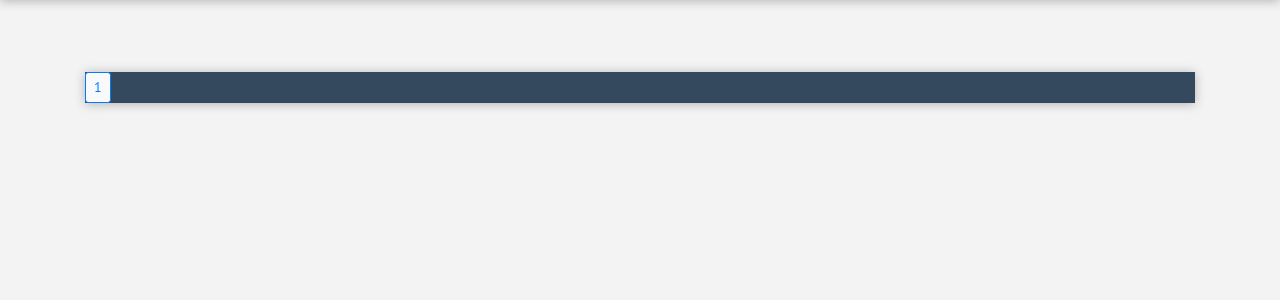
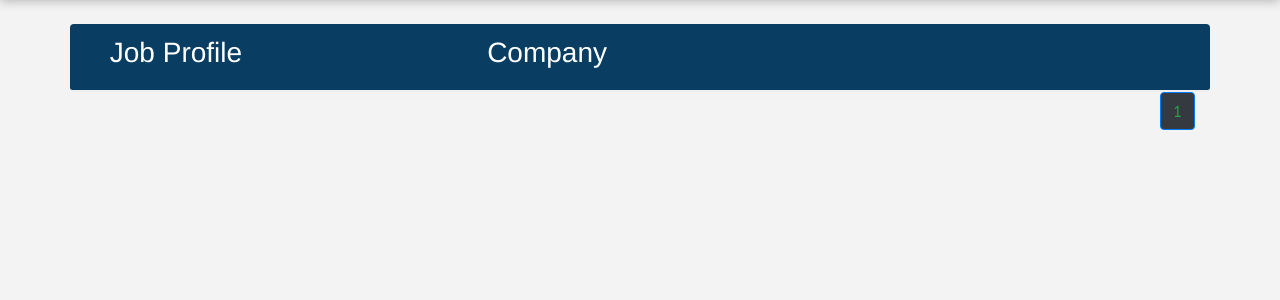
Before and after one commit to arc9693/IntReview, a Django app: page /ListResponses in a window 1280 px wide. Shown: the part 110-410 px from the top of the page. Run offline with Django 3.2, Linux system fonts and the light colour scheme; data that the repository does not hold is empty; some libraries are stand-ins or nearby versions; some web fonts are replaced.

Commit message:
Update responses.html
enhanced UI, enhanced pagination, previous button wasnt working,page 1 was refreshing the same page instead of redirecting to page 1

```diff
--- a/Interviewbook/templates/Interviewbook/responses.html
+++ b/Interviewbook/templates/Interviewbook/responses.html
@@ -11,8 +11,24 @@
       <button class="btn btn-outline-primary my-sm-0 ml-1" type="submit">Search</button>
     </form>
   </nav>
+    <br>
 
-      <br>
+    <div class="container">
+
+      <div class="row p-1 rounded" style="font-family:'Helvetica' ; box-shadow: 1px darkblue;background-color:#093d62;border-bottom: 2px solid #eee;">
+          <div class="col-lg-4" style="margin-left: 1vw;">
+          <div class="mt-0 mb-0 p-2"><h3 style="color: white;">Job Profile</h3>
+          </div>
+          </div>
+
+          <div class="col-lg-4">
+          <div class="mt-0 mb-0 p-2" style="color:white;">
+          <h3 >Company</h3>
+          </div>
+          </div>
+      </div>
+
+    </div>
 
   <div class="container">
     {% for response in responses %}
@@ -21,18 +37,22 @@
     background-color: white;border-bottom:1px solid #ccc;
     " id="listq">
        <!-- COLUMN 1 -->
-      <div class="col-lg-9 col-sm-12" style="margin-left:1vw;">
+      <div class="col-lg-4" style="margin-left:1vw;">
         <div class="mt-0 mb-0">
           <a href="{% url 'viewResponse' response.id %}" class="p-2">
-            <span class="font-weight-bold"><h3 style="color: #127BC4;">{{response.job_profile}}</h3></span>
+            <span class="font-weight-bold"><h3 style="color: #127BC4;">{{response.job_profile}}</h3></span></a>
             <small class="text-muted">Added by:</small>
-            <span class="font-weight-bold mr-3" style="float:right;color:darkgrey;"> {{response.company}}</span>
             <span class="font-italic d-inline-flex">{{response.name}}</span>
-          </a>
         </div>
       </div>
+      <div class="col-lg-3" style="margin-left:1vw;">
+        <div class="mt-4 mb-0">
+            <span class="font-weight-bold"><h3 style="color: #127BC4;">{{response.company}}</h3></span>
+        </div>
+      </div>
+
       <!-- COLUMN 2 -->
-      <div class="col-lg-2 col-sm-12" style="float:left;">
+      <div class="col-lg-2" style="margin-left:1vw;">
         <div class="row align-middle justify-content-center d-flex p-2">
           {% if response.name.pk == user.pk %}
           <div class="col">
@@ -55,23 +75,46 @@
       {% endfor %}
   </div>
   <div class="container">
-  <nav aria-label="Page navigation list-group-item list-group-item-action">
-  <ul class="pagination pagination-sm mt-5">
-    {% if contacts.has_previous %}
+
+  <ul class="pagination justify content justify-content-end">
+
+    {% if responses.has_previous %}
+
+    <li class="page-item">
+      <a class="page-link bg-light text-primary border-primary" href="?page=1">First</a>
+    </li>
+
     <li class="page-item">
       <a class="page-link bg-light text-primary border-primary" href="?page={{ responses.previous_page_number }}" aria-label="Previous">
         <span aria-hidden="true">&laquo;</span>
         <span class="sr-only">Previous</span>
       </a>
     </li>
+
+    <li class="page-item"><a class="page-link bg-light text-success border-primary" href="?page={{ responses.previous_page_number }}">{{ responses.previous_page_number}}</a>
+      </li>
+
     {% endif %}
-    <li class="page-item"><a class="page-link bg-light text-primary border-primary" href="?page={{ responses.number }}">1</a></li>
+
+    {% for pgno in responses.paginator.page_range %}
+
+      {% if responses.number == pgno %}
+
+      <li class="page-item"><a class="page-link bg-dark text-success border-primary" href="?page={{ pgno }}">{{ pgno }}</a>
+      </li>
+
+      {% else %}
+
+      {% endif %}
+
+    {% endfor %}
 
       {% if responses.has_next %}
+      <li class="page-item"><a class="page-link bg-light text-success border-primary" href="?page={{ responses.next_page_number }}">{{ responses.next_page_number}}</a>
       <li class="page-item">
       <a class="page-link bg-light text-primary border-primary" href="?page={{ responses.next_page_number }}" aria-label="Next">
+        <span class="sr-only">Next</span>
         <span aria-hidden="true">&raquo;</span>
-        <span class="sr-only">Next</span>
       </a>
       </li>
       <li class="page-item">
@@ -81,7 +124,6 @@
       </li>
       {% endif %}
       </ul>
-    </nav>
   </div>
 </div>
 
```
